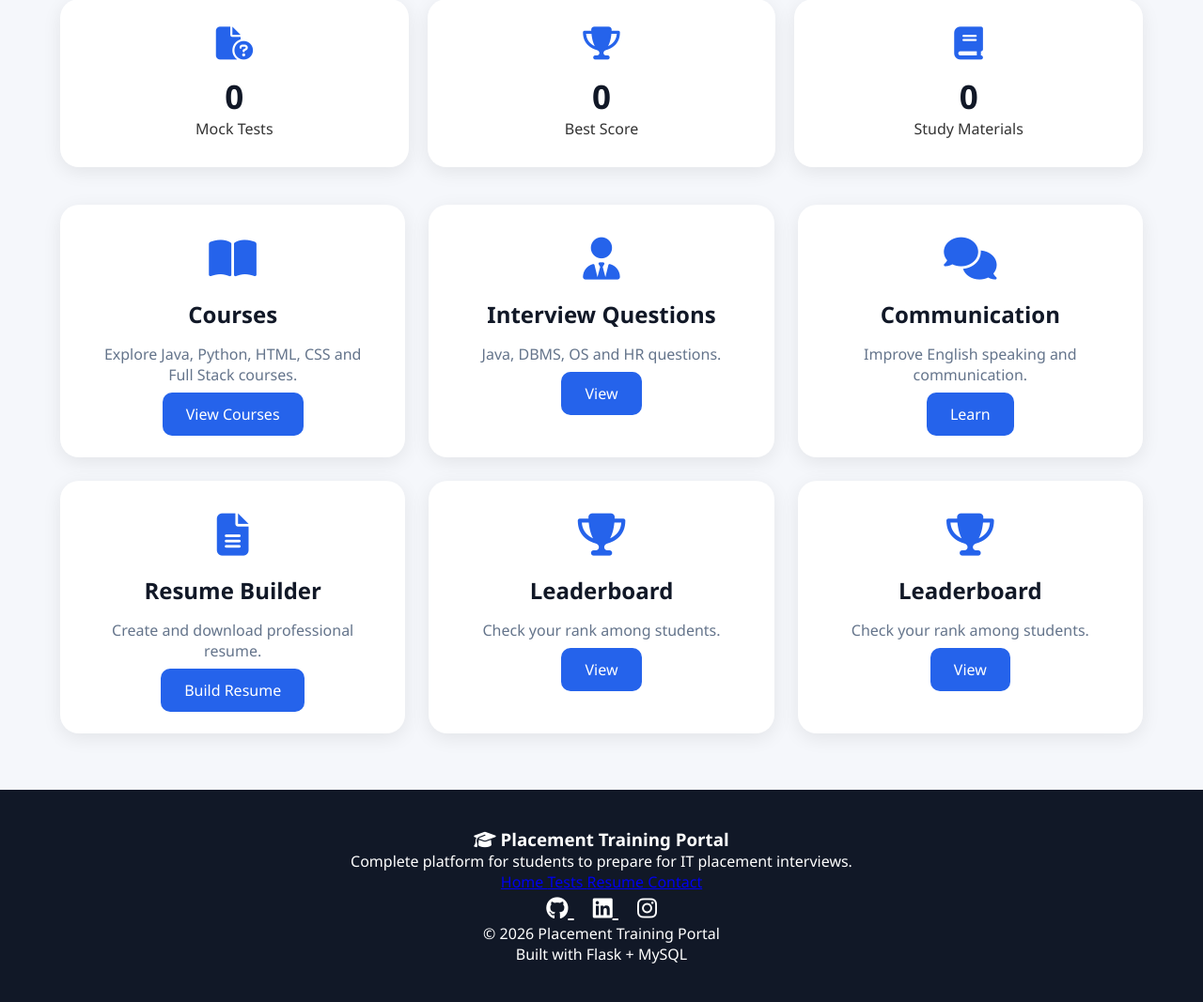
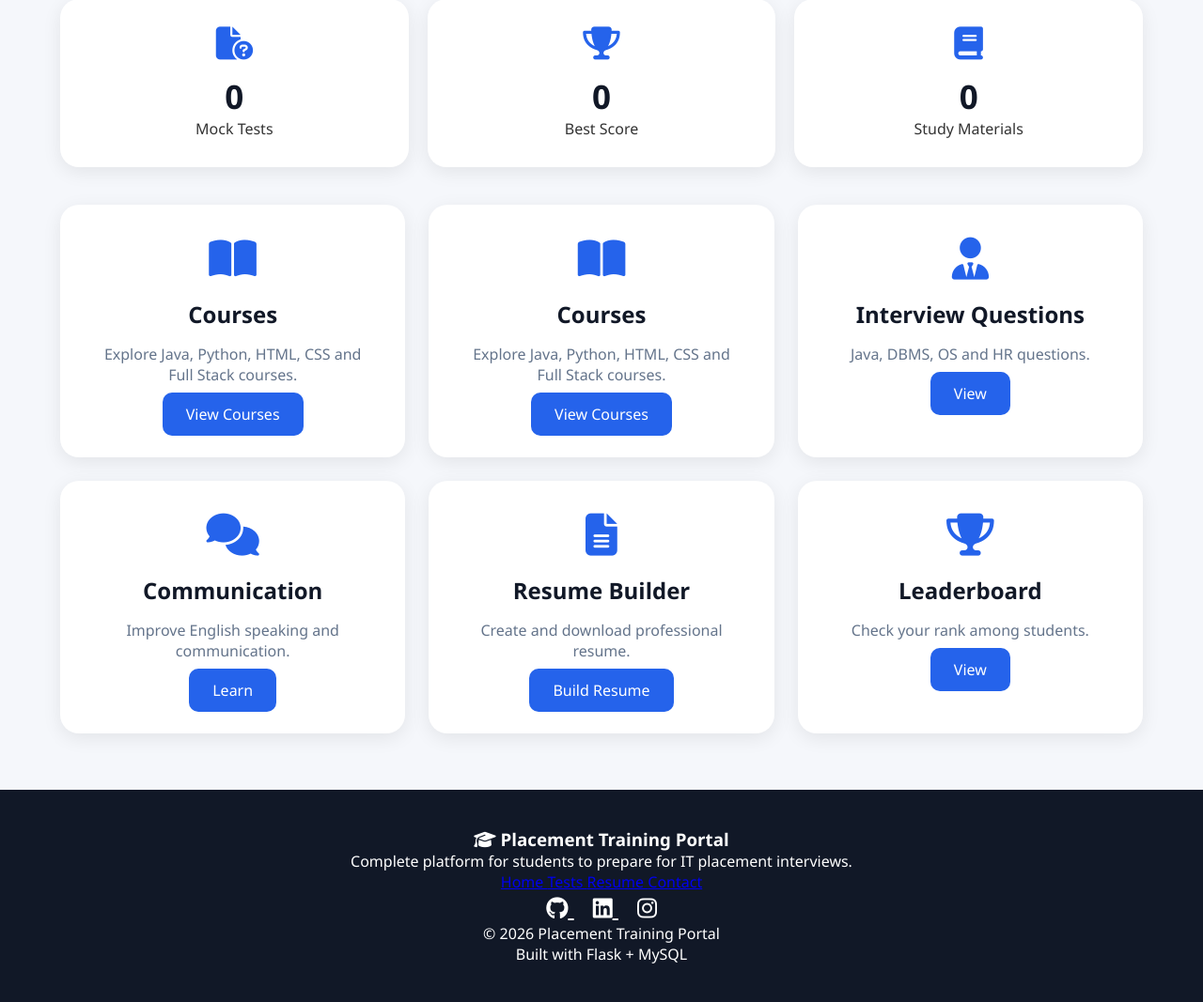
Before and after one commit to adityawalke97-prog/Placement-Project, a Flask app: page /dashboard in a window 1280 px wide. Shown: the part 620-1687 px from the top of the page at 94% size. Run offline with Flask 3, Linux system fonts and the light colour scheme; the visitor is signed in with stand-in values (Sample User, id 1); some libraries are stand-ins or nearby versions.

Commit message:
Update dashboard.html

```diff
--- a/templates/dashboard.html
+++ b/templates/dashboard.html
@@ -51,6 +51,12 @@
     <p>Explore Java, Python, HTML, CSS and Full Stack courses.</p>
     <a href="/courses">View Courses</a>
 </div>
+<div class="card">
+    <i class="fas fa-book-open"></i>
+    <h2>Courses</h2>
+    <p>Explore Java, Python, HTML, CSS and Full Stack courses.</p>
+    <a href="/courses">View Courses</a>
+</div>
 
     <div class="card">
         <i class="fas fa-user-tie"></i>
@@ -78,12 +84,7 @@
         <p>Check your rank among students.</p>
         <a href="/leaderboard">View</a>
     </div>
-    <div class="card">
-        <i class="fas fa-trophy"></i>
-        <h2>Leaderboard</h2>
-        <p>Check your rank among students.</p>
-        <a href="/leaderboard">View</a>
-    </div>
+
 
 </div>
 
```
